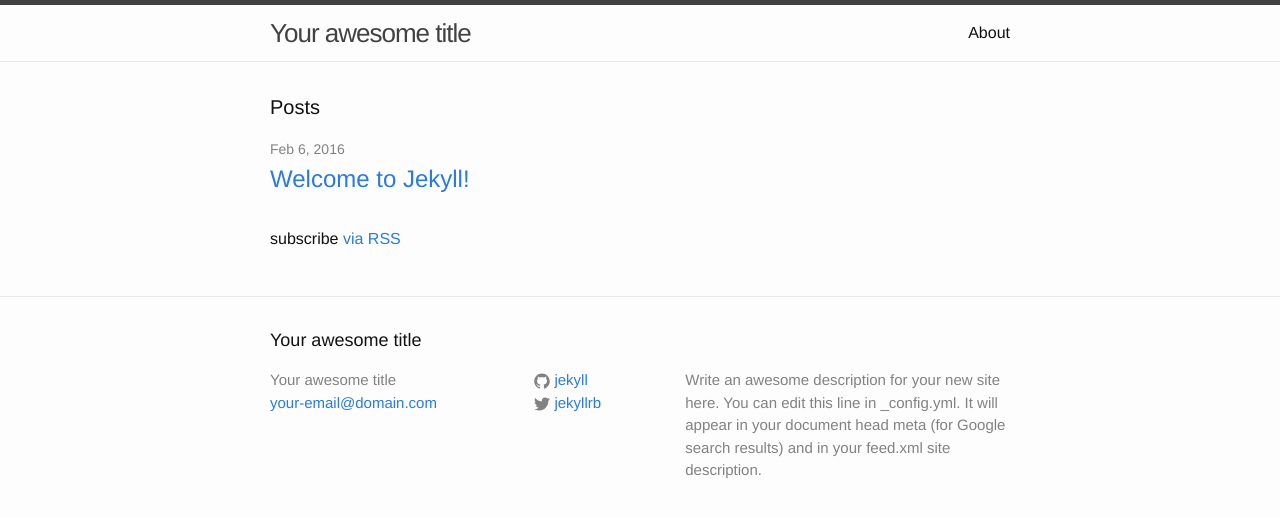
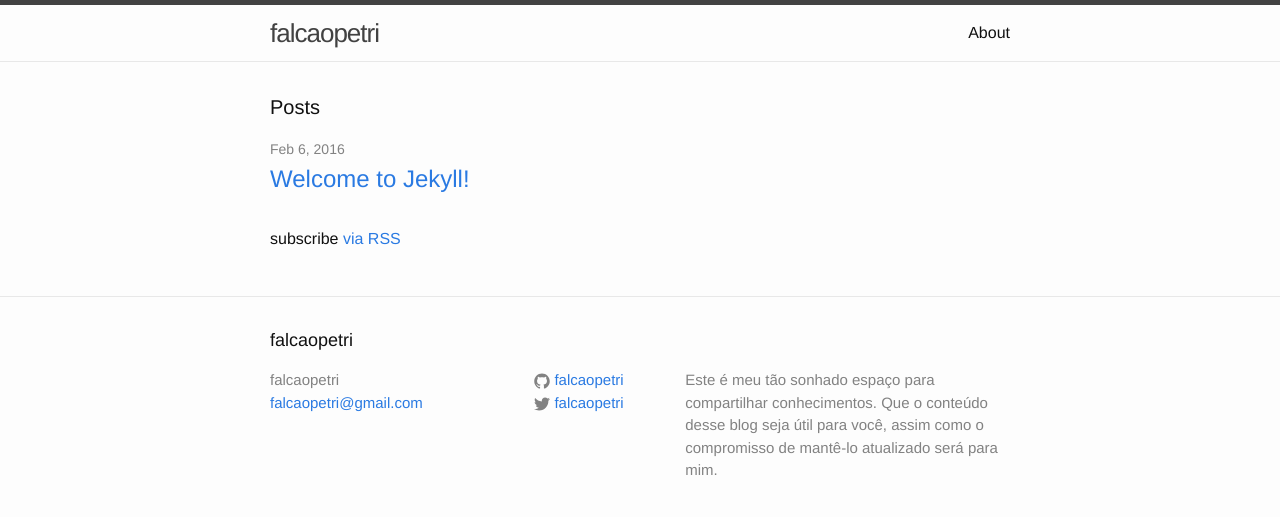
Before and after one commit to falcaopetri/falcaopetri.github.io, a Jekyll site: the page built from index.html, in a window 1280 px wide. Shown: the top 517 px of the page. Built offline with Jekyll 4.4.1, drawn with Linux system fonts in a browser that asks for light colours.

Commit message:
Edited default config file

```diff
--- a/_config.yml
+++ b/_config.yml
@@ -6,16 +6,15 @@
 # 'jekyll serve'. If you change this file, please restart the server process.
 
 # Site settings
-title: Your awesome title
-email: your-email@domain.com
-description: > # this means to ignore newlines until "baseurl:"
-  Write an awesome description for your new site here. You can edit this
-  line in _config.yml. It will appear in your document head meta (for
-  Google search results) and in your feed.xml site description.
+title: falcaopetri
+email: falcaopetri@gmail.com
+description: >
+        Este é meu tão sonhado espaço para compartilhar conhecimentos.
+        Que o conteúdo desse blog seja útil para você, assim como o compromisso de mantê-lo atualizado será para mim.
 baseurl: "" # the subpath of your site, e.g. /blog
-url: "http://yourdomain.com" # the base hostname & protocol for your site
-twitter_username: jekyllrb
-github_username:  jekyll
+url: "https://falcaopetri.github.io" # the base hostname & protocol for your site
+twitter_username: falcaopetri
+github_username:  falcaopetri
 
 # Build settings
 markdown: kramdown
```
